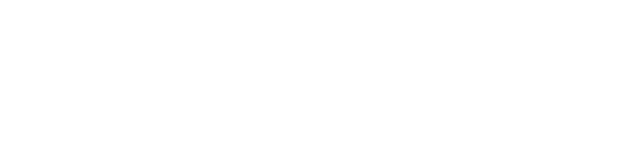
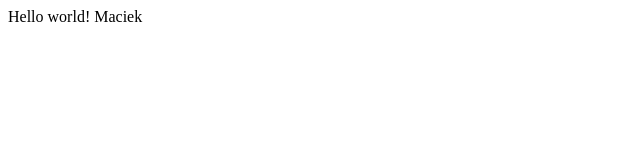
Before and after one commit to maci3k19/bereshit, a plain HTML site: page index.html in a window 1280 px wide. Shown: the whole page, without its empty margins (0-640 px from the left). Drawn offline with Linux system fonts and the light colour scheme.

Commit message:
Update index.html

```diff
--- a/index.html
+++ b/index.html
@@ -1,2 +1,4 @@
 <html>
+  Hello world!
+  Maciek
 </html>
```
